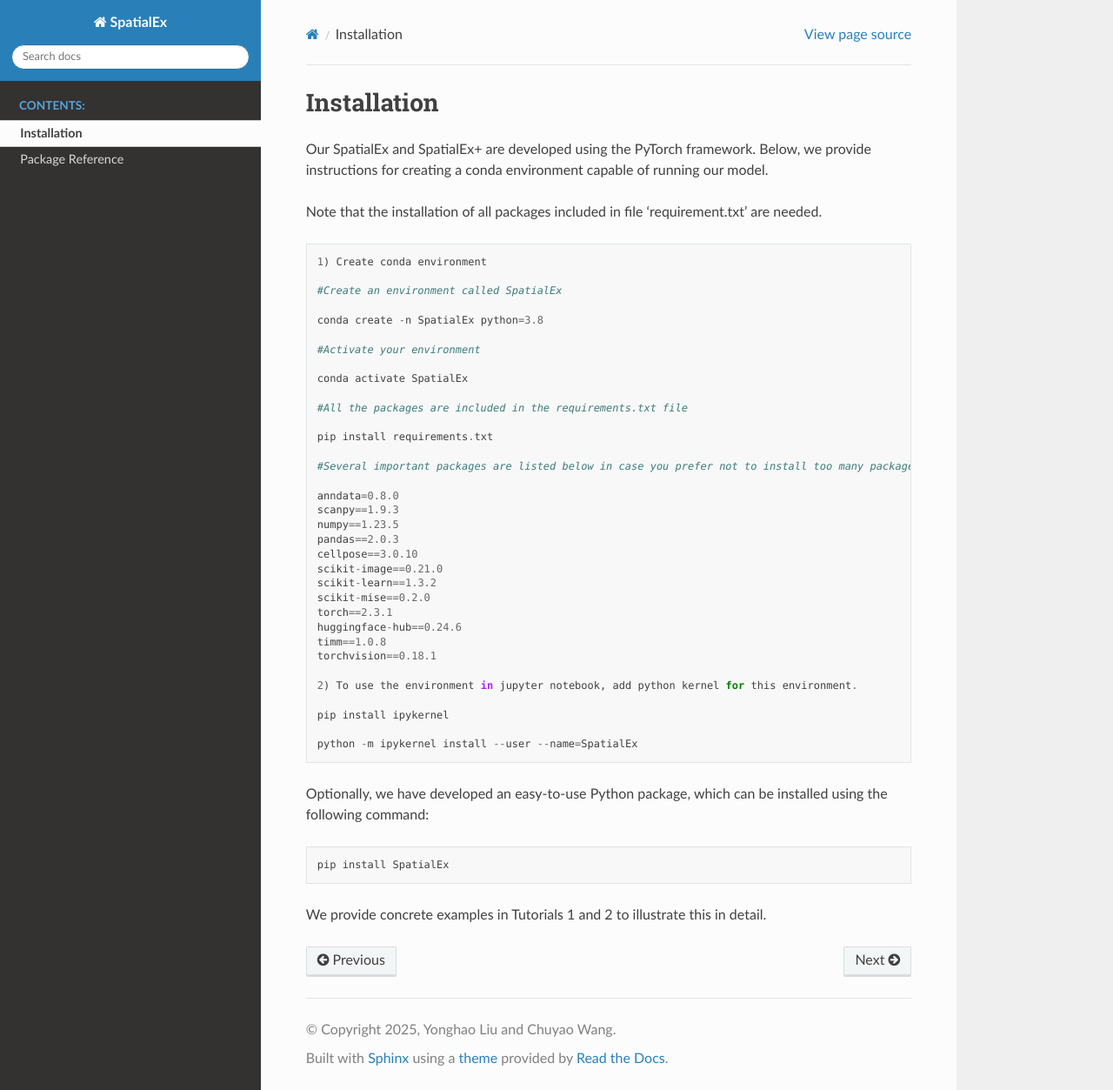
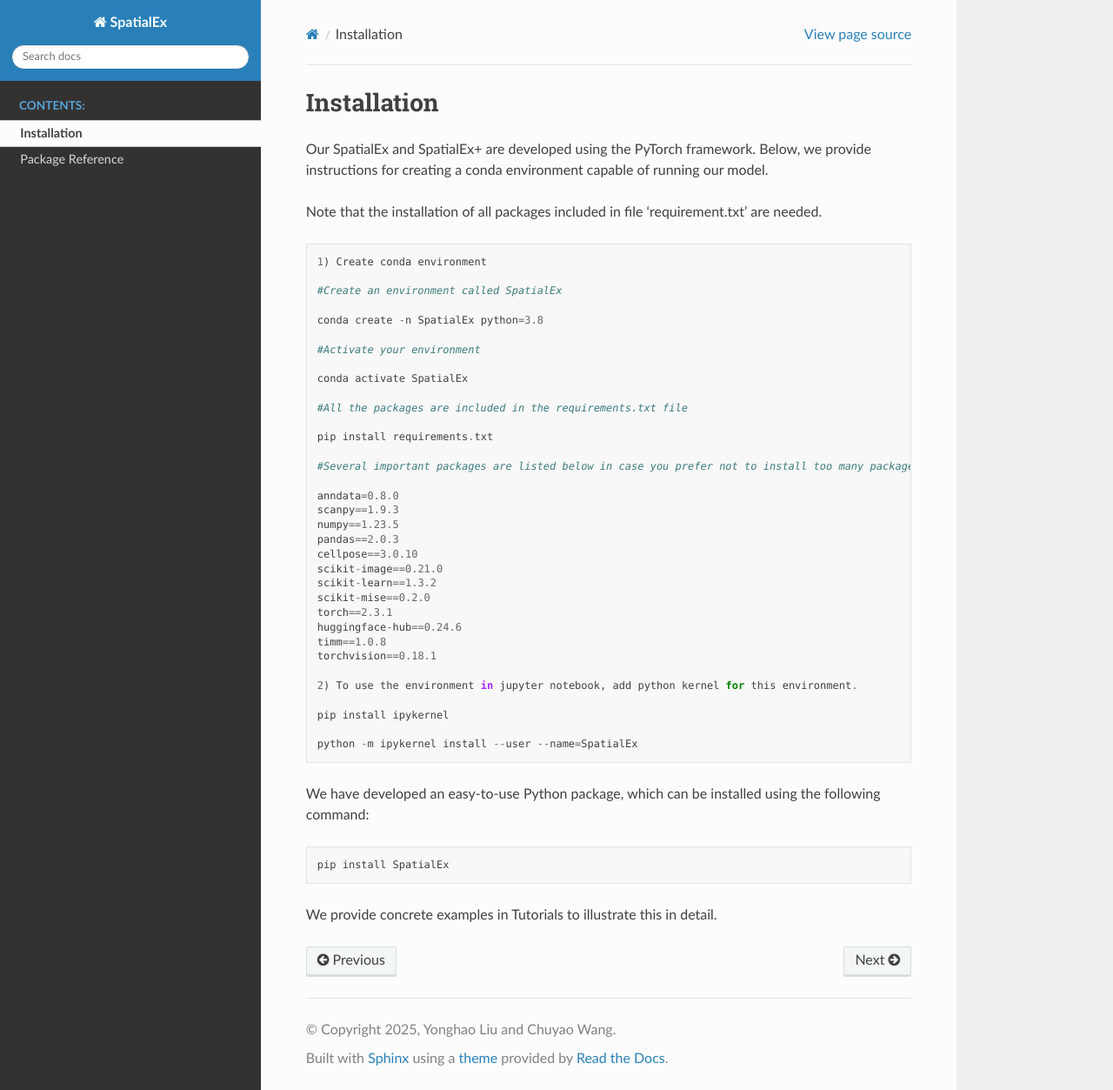
Before and after one commit to yonghao-Jlu/spatialex, a Sphinx documentation site: the page built from docs/source/Installation.rst, in a window 1280 px wide and 1253 px high. Shown: the whole window at 87% size. Built offline with Sphinx 7.4.7 and the Read the Docs theme 3.1.0, drawn with Linux system fonts in a browser that asks for light colours; pages that are not in the unit, such as notebooks, are missing from menus.

Commit message:
Update Installation.rst

```diff
--- a/docs/source/Installation.rst
+++ b/docs/source/Installation.rst
@@ -47,10 +47,10 @@
 
    python -m ipykernel install --user --name=SpatialEx
 
-Optionally, we have developed an easy-to-use Python package, which can be installed using the following command:
+We have developed an easy-to-use Python package, which can be installed using the following command:
 
 .. code-block:: python
 
    pip install SpatialEx
 
-We provide concrete examples in Tutorials 1 and 2 to illustrate this in detail.
+We provide concrete examples in Tutorials to illustrate this in detail.
```
